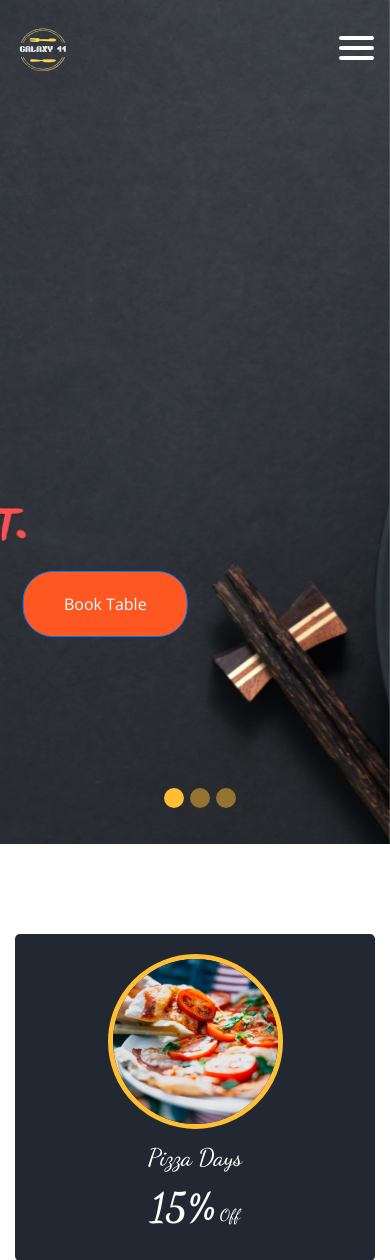
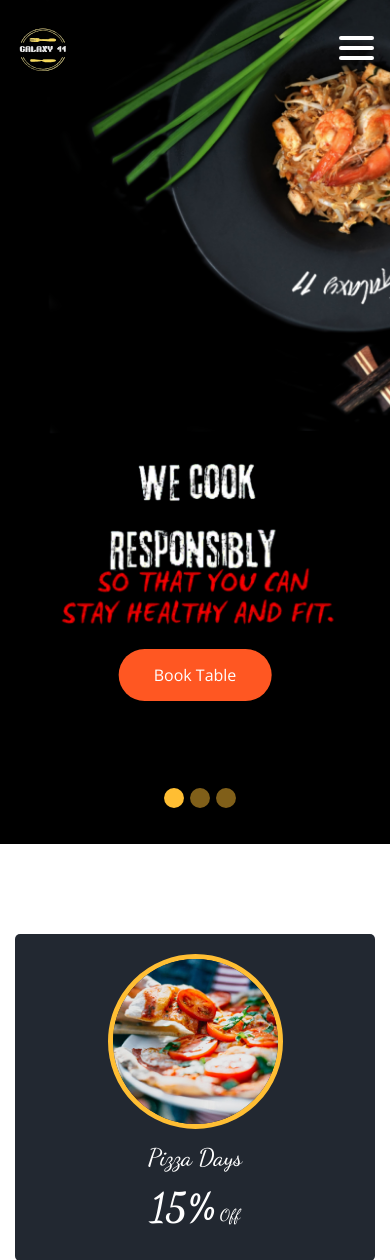
Before and after one commit to AnshuSarkarANX/Galaxy-11-webaxd, a web app: file index.html in a window 390 px wide. Shown: the top 1260 px of the page. Run offline with its HTML, style and script files only (its server is not run), Linux system fonts and the light colour scheme; some libraries are stand-ins or nearby versions.

Commit message:
responsive banner updated

```diff
--- a/css/style.css
+++ b/css/style.css
@@ -762,6 +762,16 @@ a:focus {
       -ms-flex-align: center;
           align-items: center;
 }
+ .book_table_btn{
+  position: absolute; bottom: 30%;
+   left: 27%;
+   transform: translate(-50%, 50%);
+ }
+.banner_bookTable_btn{
+  color: white;
+  background: #ff5722;
+  padding:15px 35px;
+  border-radius: 30px; }
 
 .about_section .img-box {
   position: relative;
@@ -769,20 +779,37 @@ a:focus {
   display: -ms-flexbox;
   display: flex;
   -webkit-box-pack: center;
-      -ms-flex-pack: center;
-          justify-content: center;
+  -ms-flex-pack: center;
+   justify-content: center;
 }
 
 .about_section .img-box img {
   width: 100vw;
   height: 100vh;
 }
-
+.for_mobile{
+  display: none;
+}
+.for_pc{
+  display: block;
+}
 @media only screen and (max-width: 768px){
   .about_section .img-box img {
   width: 45vw;
   position: relative;
   height: 35vh;
+}
+ .book_table_btn{
+  position: absolute;
+  bottom: 20%;
+  left: 50%;
+  transform: translate(-50%, 50%);
+ }
+.for_mobile{
+  display: block;
+}
+.for_pc{
+  display: none;
 }
 
 }
--- a/index.html
+++ b/index.html
@@ -47,8 +47,14 @@
       style="position: absolute; top: 0; left: 0; width: 100%; height: 100%; z-index: -1;">
       <div class="carousel-inner" style="height: 100%;" id="carouselDiv">
         <div class="carousel-item active" style="height: 100%;">
-          <img src="/images/Black Minimal Grand Opening Banner.jpg" alt="Image 1"
+          <img src="/images/Black Minimal Grand Opening Banner.jpg" class="for_pc" alt="Image 1"
             style="width: 100%; height: 100%; object-fit: cover;">
+            <img src="/images/Black minimal background for mobile.jpg" alt="Image 1 mobile"
+              style="width: 100%; height: 100%; object-fit: cover;" class="for_mobile">/>
+            <div class="btn-box book_table_btn">
+              <a href="#bookingSection" class="banner_bookTable_btn button-wiggle">Book
+                Table</a>
+            </div>
         </div>
       </div>
       <ol class="carousel-indicators" style="position: absolute; bottom: 10px; left: 10px;">
@@ -101,12 +107,7 @@
         <div class="detail-box" style="text-align: center; color: white;">
         </div>
 
-        <div class="btn-box" style="position: absolute; bottom: 32%; left: 27%; transform: translate(-50%, 50%);">
-          <a href="#bookingSection" class="btn btn-primary"
-            style="color: white; background: #ff5722; padding: 20px 40px; text-decoration: none; border-radius: 30px; ">Book
 
-            Table</a>
-        </div>
       </div>
     </section>
   </div>
```
Also changed, not shown: images/Black minimal background for mobile.jpg (added).
